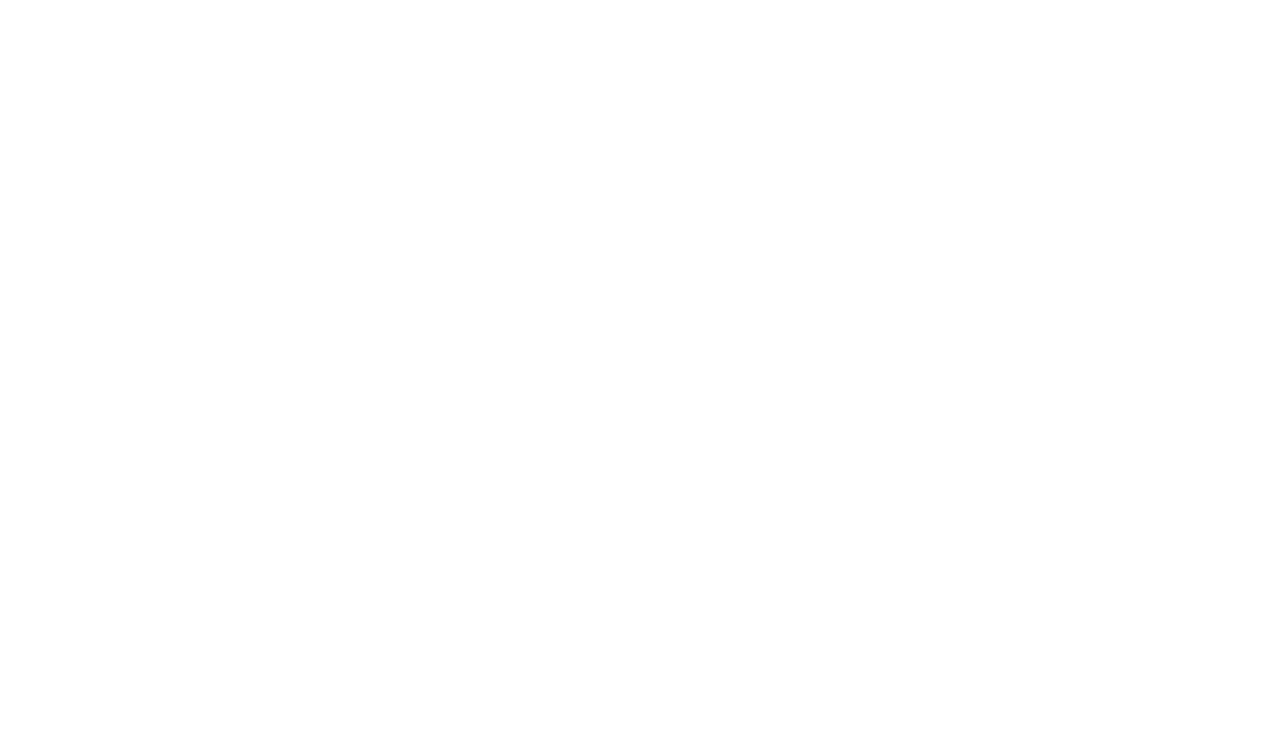
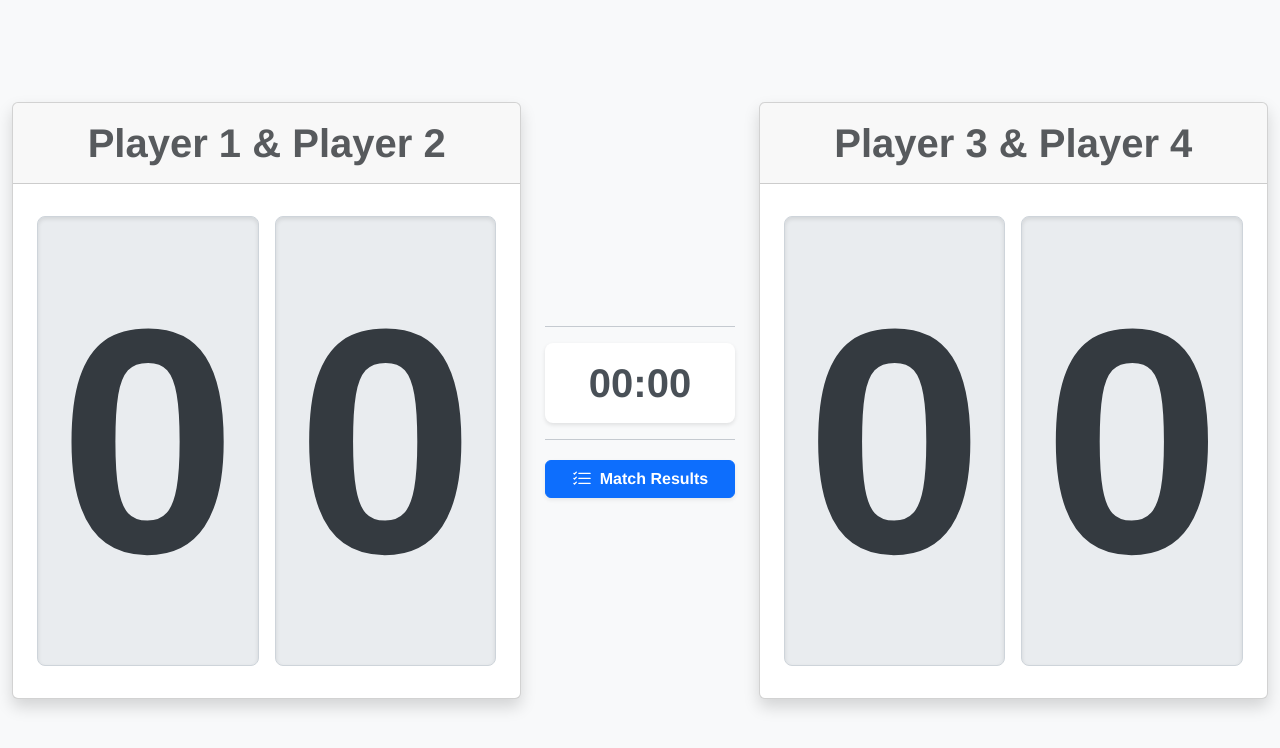
Before and after one commit to juliandito/vue2-score-counter, a Vue app: page /live in a window 1280 px wide. Shown: the top 748 px of the page. Built offline with nearby package versions, Linux system fonts and the light colour scheme.

Commit message:
Added live page

```diff
--- a/src/router.js
+++ b/src/router.js
@@ -4,6 +4,7 @@
 
 import BadmintonCounter from '@/views/BadmintonCounter.vue'
 import MatchList from '@/views/MatchList.vue'
+import LiveCounter from '@/views/LiveCounter.vue'
 
 Vue.use(VueRouter)
 
@@ -18,6 +19,11 @@
     name: 'Counter',
     component: BadmintonCounter
   },
+  {
+    path: '/live',
+    name: 'Live Counter',
+    component: LiveCounter
+  },
 ]
 
 // Create the router instance
--- a/src/views/BadmintonCounter.vue
+++ b/src/views/BadmintonCounter.vue
@@ -299,7 +299,8 @@
         team2Player: "Player 3 & Player 4",
       },
       localStorageKey: 'matchData',
-      isInitialized: false
+      isInitialized: false,
+      currentMatchId: 'l4b5zRxOghe1B5quXEF2'
     };
   },
   computed: {
@@ -401,7 +402,7 @@
       }
     },
     async updateCurrentMatch() {
-      const docRef = db.collection('active-match').doc('l4b5zRxOghe1B5quXEF2');
+      const docRef = db.collection('active-match').doc(this.currentMatchId);
       await docRef.update({
         ...this.runningMatchData,
         updatedAt: firebase.firestore.FieldValue.serverTimestamp()
--- /dev/null
+++ b/src/views/LiveCounter.vue
@@ -0,0 +1,237 @@
+<template>
+  <b-container fluid class="bg-light vh-100">
+    <b-row class="justify-content-center align-items-center text-center h-100">
+      <b-col md="5">
+        <b-card no-body class="shadow" header-tag="header">
+          <template #header>
+            <h1 class="font-weight-bold text-muted my-2">
+              {{ runningMatchData.team1Player }}
+            </h1>
+          </template>
+
+          <b-card-body>
+            <b-row>
+              <b-col>
+                <div
+                  class="d-flex justify-content-center score-display-container my-3"
+                >
+                  <div class="score-digit mx-2">{{ team1ScoreTens }}</div>
+                  <div class="score-digit mx-2">{{ team1ScoreOnes }}</div>
+                </div>
+              </b-col>
+            </b-row>
+          </b-card-body>
+        </b-card>
+      </b-col>
+
+      <b-col md="2">
+        <b-row class="mt-2">
+          <b-col>
+            <hr />
+          </b-col>
+        </b-row>
+        <b-row>
+          <b-col>
+            <div class="timer-display">{{ formattedTime }}</div>
+          </b-col>
+        </b-row>
+        <b-row class="mb-1">
+          <b-col>
+            <hr />
+          </b-col>
+        </b-row>
+        <b-row>
+          <b-col>
+            <b-button
+              variant="primary"
+              block
+              class="font-weight-bold w-100 shadow-sm d-flex flex-row justify-content-center align-items-center"
+              @click="startListening"
+            >
+              <b-icon-list-check></b-icon-list-check>
+              <span class="ps-2">Match Results</span>
+            </b-button>
+          </b-col>
+        </b-row>
+      </b-col>
+
+      <b-col md="5">
+        <b-card no-body class="shadow" header-tag="header">
+          <template #header>
+            <h1 class="font-weight-bold text-muted my-2">
+              {{ runningMatchData.team2Player }}
+            </h1>
+          </template>
+          <b-card-body>
+            <b-row>
+              <b-col>
+                <div
+                  class="d-flex justify-content-center score-display-container my-3"
+                >
+                  <div class="score-digit mx-2">{{ team2ScoreTens }}</div>
+                  <div class="score-digit mx-2">{{ team2ScoreOnes }}</div>
+                </div>
+              </b-col>
+            </b-row>
+          </b-card-body>
+        </b-card>
+      </b-col>
+    </b-row>
+  </b-container>
+</template>
+
+<script>
+import { db } from '../firebase';
+
+export default {
+  name: 'LiveCounter',
+  data() {
+    return {
+      docId: 'l4b5zRxOghe1B5quXEF2',
+      docData: null,
+      loading: false,
+      unsubscribe: null,
+      team1Score: 0,
+      team2Score: 0,
+      timer: null,
+      timeElapsed: 0,
+      timerRunning: false,
+      modalSettingShow: false,
+      team1Player: "Player 1 & Player 2",
+      team2Player: "Player 3 & Player 4",
+      runningMatchData: {
+        team1Score: 0,
+        team2Score: 0,
+        timeElapsed: 0,
+        team1Player: "Player 1 & Player 2",
+        team2Player: "Player 3 & Player 4",
+      },
+      initialMatchData: {
+        team1Score: 0,
+        team2Score: 0,
+        timeElapsed: 0,
+        team1Player: "Player 1 & Player 2",
+        team2Player: "Player 3 & Player 4",
+      },
+      localStorageKey: 'matchData',
+      isInitialized: false,
+      currentMatchId: 'l4b5zRxOghe1B5quXEF2'
+    };
+  },
+  computed: {
+    formattedTime() {
+      const minutes = Math.floor(this.runningMatchData.timeElapsed / 60)
+        .toString()
+        .padStart(2, "0");
+      const seconds = (this.runningMatchData.timeElapsed % 60).toString().padStart(2, "0");
+      return `${minutes}:${seconds}`;
+    },
+    team1ScoreTens() {
+      return Math.floor(this.runningMatchData.team1Score / 10);
+    },
+    team1ScoreOnes() {
+      return this.runningMatchData.team1Score % 10;
+    },
+    team2ScoreTens() {
+      return Math.floor(this.runningMatchData.team2Score / 10);
+    },
+    team2ScoreOnes() {
+      return this.runningMatchData.team2Score % 10;
+    },
+  },
+  methods: {
+    startListening() {
+      this.stopTimer()
+      if (this.unsubscribe) {
+        this.unsubscribe();
+      }
+
+      if (!this.docId) {
+        this.runningMatchData = {};
+        return;
+      }
+
+      this.loading = true;
+      this.runningMatchData = {};
+
+      const docRef = db.collection('active-match').doc(this.docId);
+
+      this.unsubscribe = docRef.onSnapshot(docSnapshot => {
+        if (docSnapshot.exists) {
+          this.runningMatchData = { id: docSnapshot.id, ...docSnapshot.data() };
+        } else {
+          this.runningMatchData = {};
+        }
+        this.loading = false;
+      }, error => {
+        console.error("Error fetching document: ", error);
+        this.loading = false;
+      });
+    },
+    startTimer() {
+      if (!this.timerRunning) {
+        this.timerRunning = true;
+        this.timer = setInterval(() => {
+          this.runningMatchData.timeElapsed++;
+        }, 1000);
+
+        this.isInitialized = true
+        this.saveToLocalStorage()
+      }
+    },
+    stopTimer() {
+      if (this.timerRunning) {
+        this.timerRunning = false;
+        clearInterval(this.timer);
+      }
+    },
+  },
+  beforeDestroy() {
+    if (this.unsubscribe) {
+      this.unsubscribe();
+    }
+  }
+};
+</script>
+<style scoped>
+.score-display-container {
+  display: flex;
+  justify-content: center;
+  align-items: center;
+}
+
+.score-digit {
+  background-color: #e9ecef;
+  border: 1px solid #ced4da;
+  border-radius: 0.5rem;
+  font-size: 20rem;
+  font-weight: bold;
+  width: 300px;
+  height: 450px;
+  display: flex;
+  justify-content: center;
+  align-items: center;
+  color: #343a40;
+  box-shadow: inset 0 2px 4px rgba(0, 0, 0, 0.1);
+}
+
+.timer-display {
+  font-size: 2.5rem;
+  font-weight: bold;
+  color: #495057;
+  background-color: #fff;
+  padding: 10px 20px;
+  border-radius: 0.5rem;
+  box-shadow: 0 2px 4px rgba(0, 0, 0, 0.1);
+  min-width: 150px;
+  text-align: center;
+}
+
+.vh-100 {
+  min-height: 100vh;
+}
+
+.font-weight-bold {
+  font-weight: 700 !important;
+}
+</style>
```
